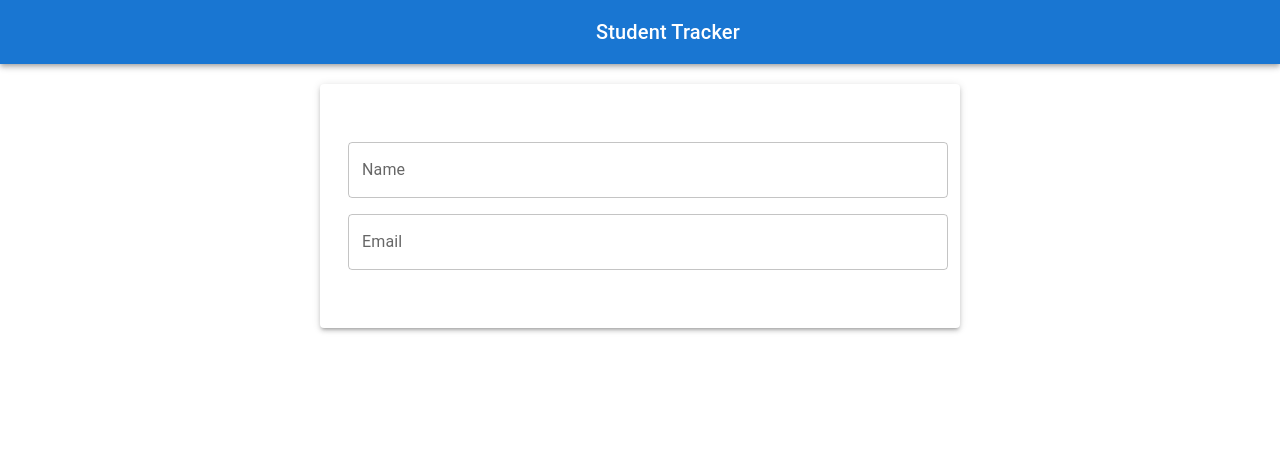
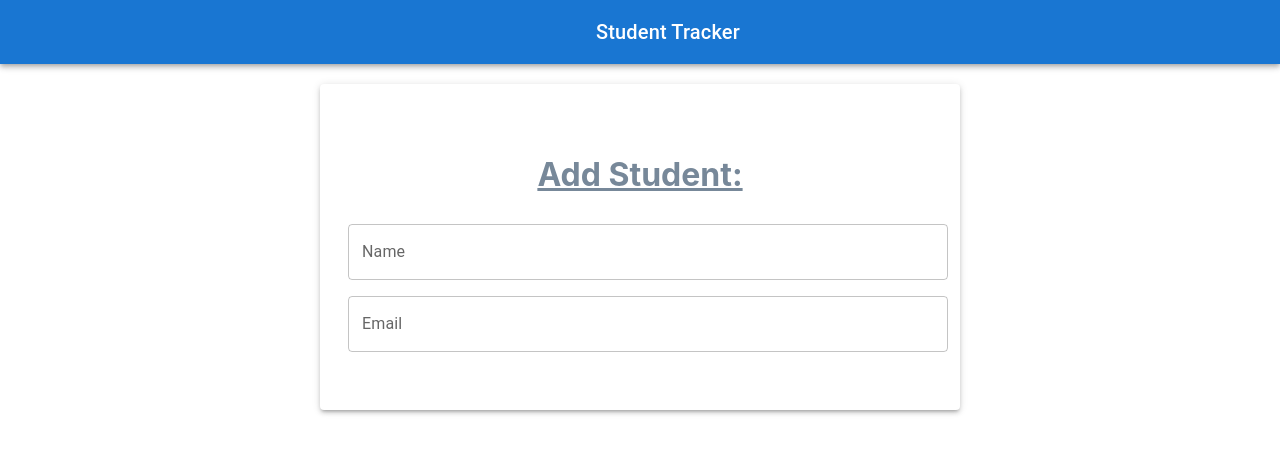
Before and after one commit to farazKhan2003/StudentTracker, a React (Create React App) app in the folder studenttrackerfrontend/: page / in a window 1280 px wide. Shown: the top 454 px of the page. Built offline with nearby package versions, Linux system fonts and the light colour scheme; some icons are missing.

Commit message:
Added add student label and coloured it to match the background

```diff
--- a/studenttrackerfrontend/src/components/Student.js
+++ b/studenttrackerfrontend/src/components/Student.js
@@ -11,6 +11,7 @@ export default function Student() {
   return (
     <Container>
       <Paper elevation={3} style={paperStyle}>
+          <h1 style={{color:"LightSlateGrey"}}><u>Add Student:</u></h1>
         <Box
           component="form"
           sx={{
```
